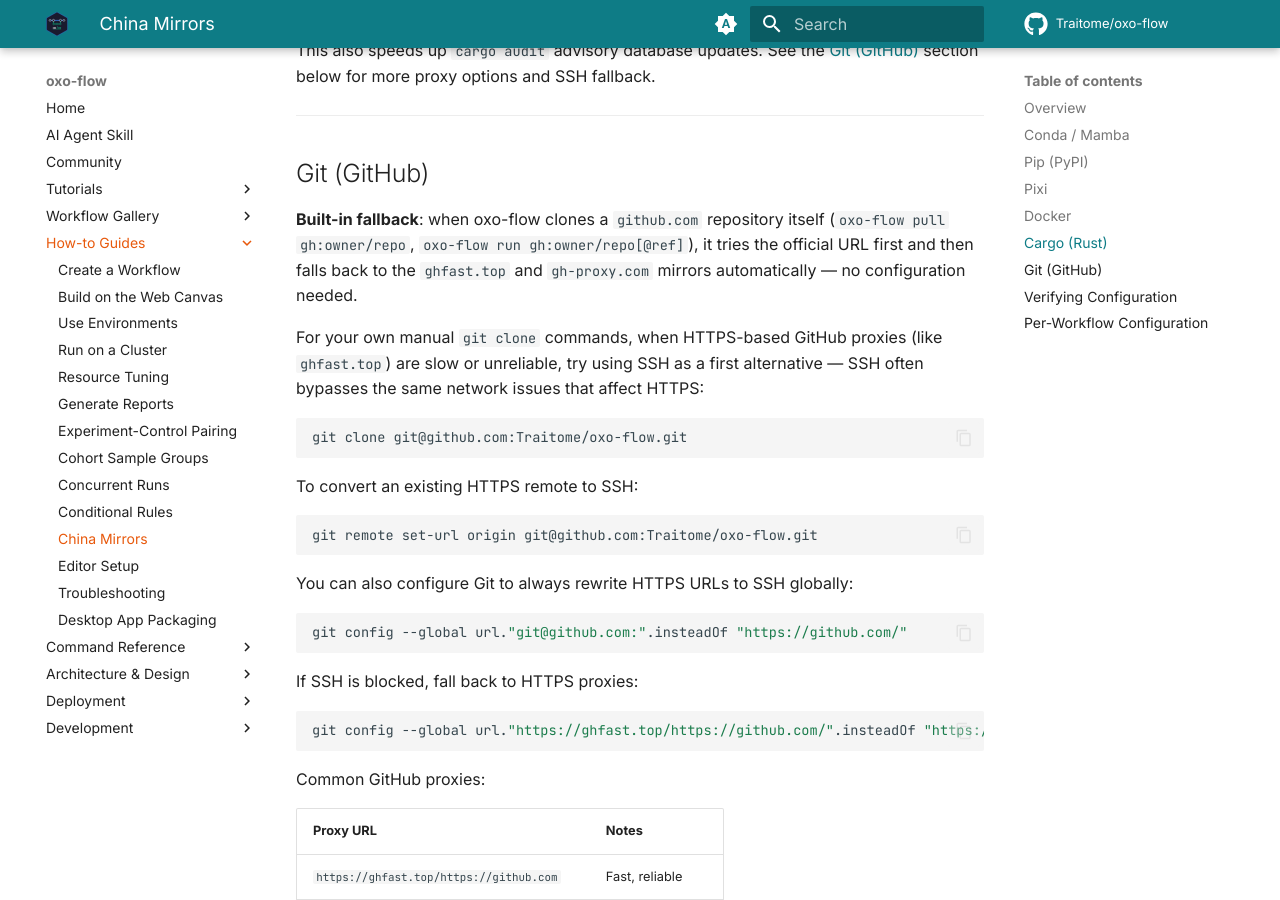
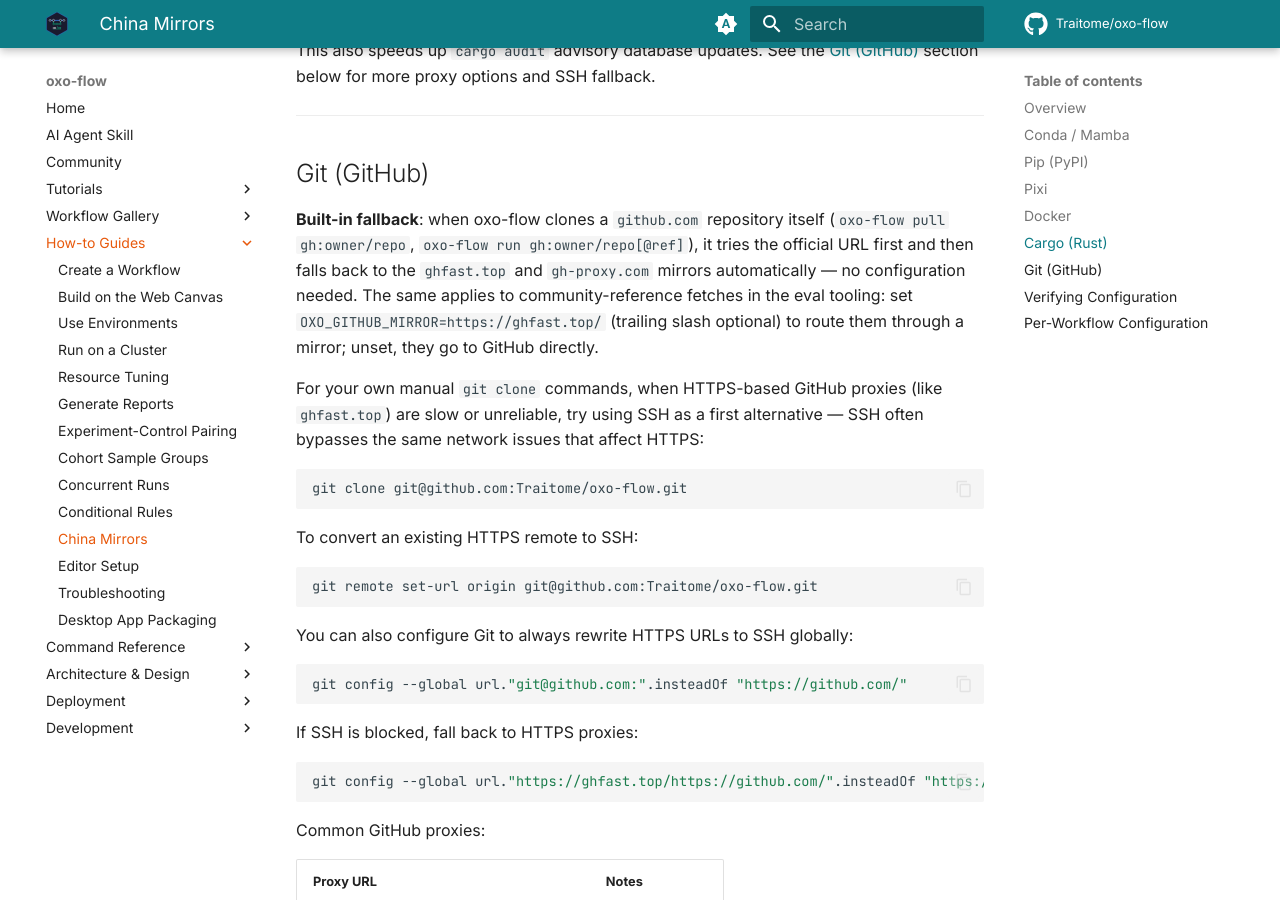
Before and after one commit to Traitome/oxo-flow, an MkDocs documentation site: the page built from docs/guide/src/how-to/china-mirrors.md, in a window 1280 px wide and 900 px high, scrolled down 3796 px. Built offline with MkDocs 1.6.1 and Material for MkDocs 9.7.7, drawn with Linux system fonts in a browser that asks for light colours; comment, search, counter and statistics services are not loaded; the version menu is left out.

Commit message:
fix(eval): drop unvetted ghfast fallback from gold fetch; make community fetch opt-in
check_gold.py's _fetch had a dead mirror branch plus an unconditional
ghfast.top fallback appended to every raw.githubusercontent.com fetch —
benchmark reference material could silently route through an unvetted
third-party proxy. The fallback is now solely an explicitly configured
OXO_GITHUB_MIRROR, and `make eval-lint` (and CI via the make target)
passes --no-fetch-community so CI never hits the network for the 22
community references; manual runs keep fetch opt-in. Mirrors guide
documents the env knob.

Also verified EV-01..EV-06 states in the audit ledger against the
current tooling during this wave (all hold).

Co-Authored-By: Claude Code <noreply@anthropic.com>

```diff
--- a/docs/guide/src/how-to/china-mirrors.md
+++ b/docs/guide/src/how-to/china-mirrors.md
@@ -181,7 +181,10 @@ See the [Git (GitHub)](#git-github) section below for more proxy options and SSH
 **Built-in fallback**: when oxo-flow clones a `github.com` repository itself
 (`oxo-flow pull gh:owner/repo`, `oxo-flow run gh:owner/repo[@ref]`), it tries
 the official URL first and then falls back to the `ghfast.top` and
-`gh-proxy.com` mirrors automatically — no configuration needed.
+`gh-proxy.com` mirrors automatically — no configuration needed. The same
+applies to community-reference fetches in the eval tooling: set
+`OXO_GITHUB_MIRROR=https://ghfast.top/` (trailing slash optional) to route
+them through a mirror; unset, they go to GitHub directly.
 
 For your own manual `git clone` commands, when HTTPS-based GitHub proxies
 (like `ghfast.top`) are slow or unreliable, try using SSH as a first
```
Also changed, not shown: 2 other files.
